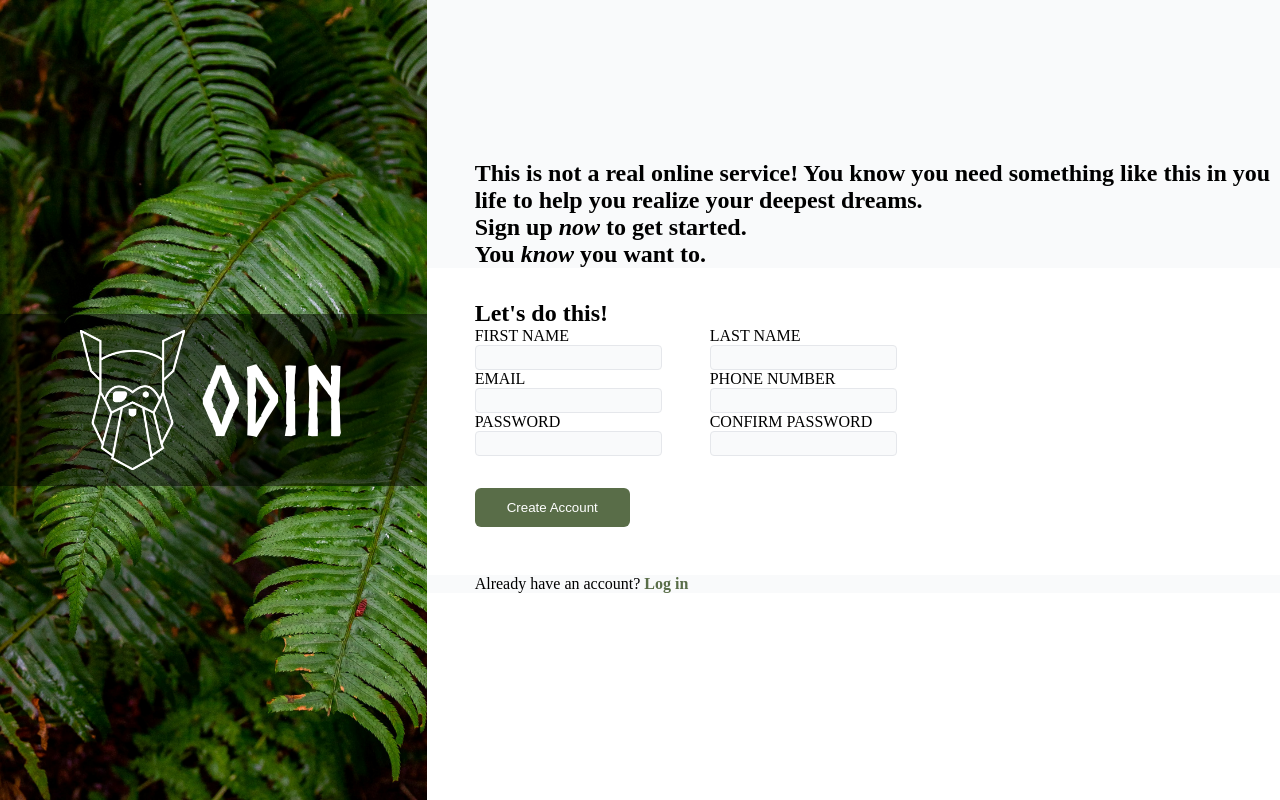
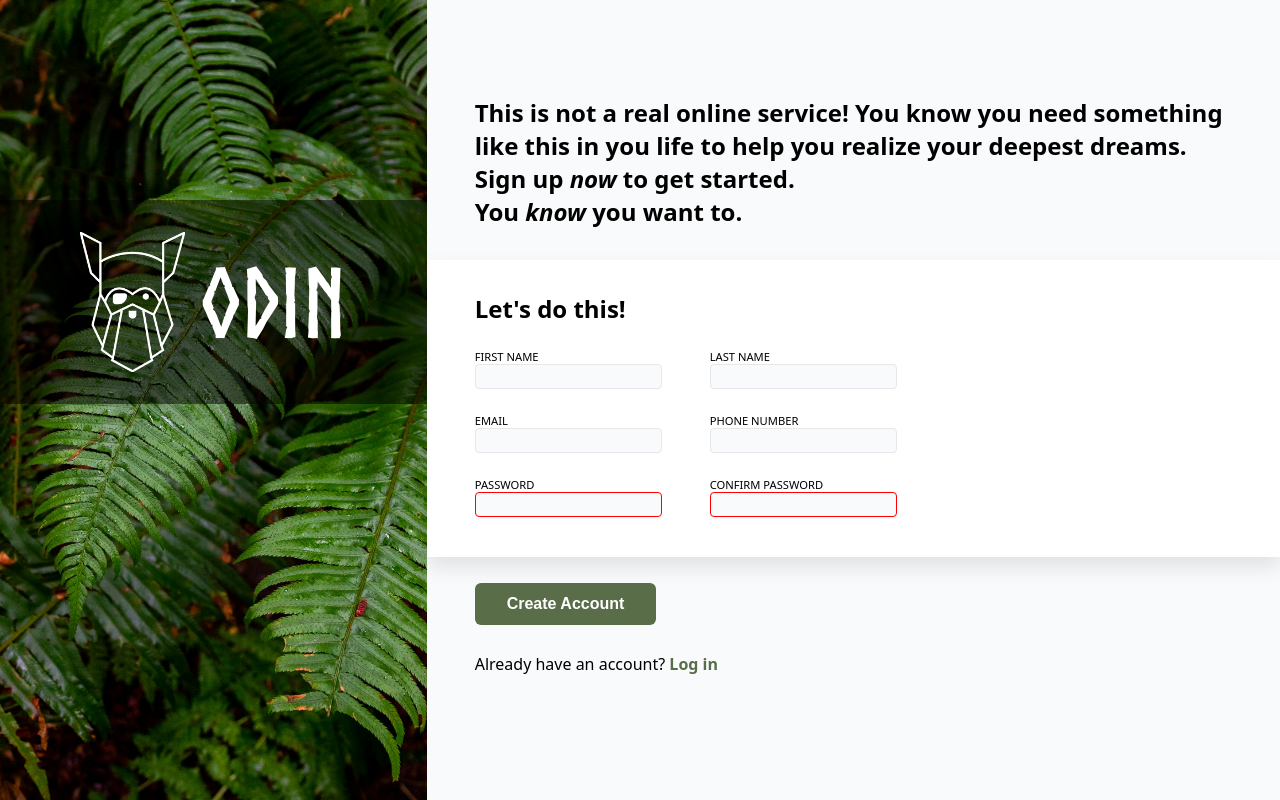
Before and after one commit to Pretty-Flacko/odin-signup-form, a plain HTML site: page index.html in a window 1280 px wide. Drawn offline with Linux system fonts and the light colour scheme.

Commit message:
Position logo and move button to where it should be

```diff
--- a/index.html
+++ b/index.html
@@ -39,7 +39,7 @@
                         </div>
                         <div class="input-group">
                             <label for="pwd">Password</label>
-                            <input type="password" id="pwd" name="password">
+                            <input type="password" id="pwd" name="password" required>
                         </div>
                     </div>
 
@@ -54,7 +54,7 @@
                         </div>
                         <div class="input-group">
                             <label for="pwd2">Confirm Password</label>
-                            <input type="password" id="pwd2" name="passwordConfirm">
+                            <input type="password" id="pwd2" name="passwordConfirm" required>
                         </div>
                     </div>
                 </div>
--- a/style.css
+++ b/style.css
@@ -9,7 +9,9 @@
 body {
     display: flex;
     min-height: 100vh;
+    background-color: rgb(249, 250, 251);
     margin: 0;
+    font-family: system-ui, -apple-system, BlinkMacSystemFont, "Segoe UI", Roboto, "Helvetica Neue", Arial, sans-serif;
 }
 .left {
     flex: 1;
@@ -19,6 +21,7 @@ body {
     display: flex;
     justify-content: center;
     align-items: center;
+    position: relative;
 }
 .logo-container {
     width: 100%;
@@ -27,6 +30,9 @@ body {
     align-items: center;
     gap: 1rem;
     background-color: rgb(0 0 0 / 0.5);
+    padding: 1rem 0;
+    position: absolute;
+    top: 25%;
 }
 .logo-container img {
     height: 140px;
@@ -48,19 +54,32 @@ section {
     background-color: rgb(249, 250, 251);
 }
 .welcome-section {
-    padding-top: 10rem;
+    padding: 6rem 3rem 2rem 3rem;
 }
 h2 {
     margin: 0;
 }
 .form-section {
-    padding: 2rem 3rem;
+    background-color: white;
+    padding: 2rem 3rem 1rem;
+    box-shadow: 0 10px 20px rgba(0, 0, 0, 0.1);
+    position: relative;
+    z-index: 2;
+    overflow: visible;
+}
+.form-section h2 {
+    margin-bottom: 1.5rem;
+}
+.form-section form {
+    position: relative;
+    margin: 0;
 }
 .inputs {
     display: flex;
     gap: 3rem;
 }
 label {
+    font-size: 0.7rem;
     text-transform: uppercase;
 }
 input {
@@ -81,9 +100,9 @@ input:invalid {
 .input-group {
     display: flex;
     flex-direction: column;
+    margin-bottom: 1.5rem;
 }
 button {
-    margin-top: 2rem;
     padding: 0.75rem 2rem;
     background-color: #596D48;
     color: white;
@@ -91,9 +110,19 @@ button {
     border-radius: 6px;
     cursor: pointer;
     transition: background-color 0.2s;
+    font-size: 1rem;
+    font-weight: bold;
+    position: absolute;
+    z-index: 3;
+    transform: translateY(100%);
 }
 button:hover {
     background-color: #4f613f;
+}
+.bottom-section {
+    padding: 5rem 3rem 2rem;
+    position: relative;
+    z-index: 0;
 }
 .bottom-section a {
     color: #596D48;
```
